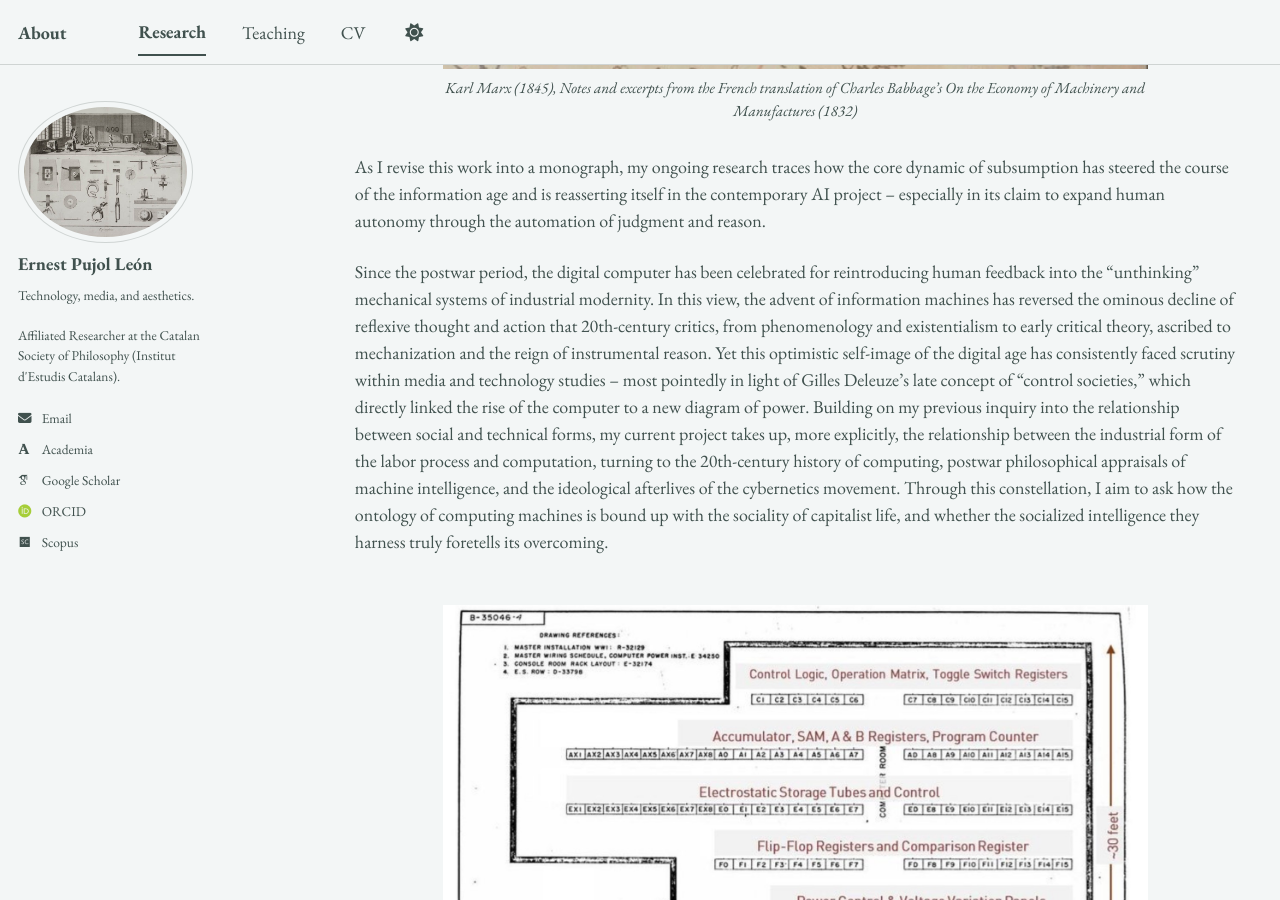
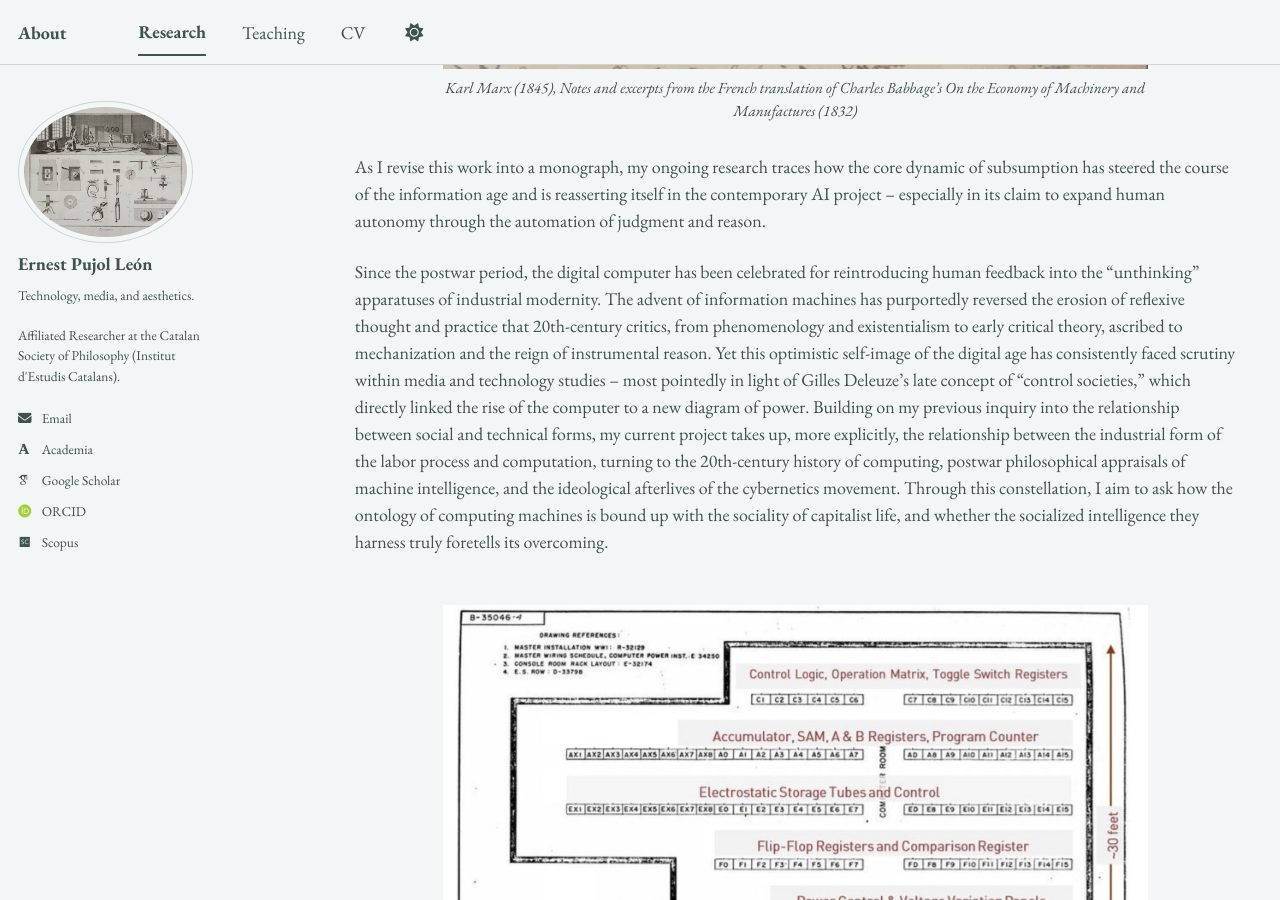
Before and after one commit to epujol90/epujol90.github.io, a Jekyll site: the page built from _pages/research.md, in a window 1280 px wide and 900 px high, scrolled down 1560 px. Built offline with Jekyll 4.4.1, drawn with Linux system fonts in a browser that asks for light colours; some web fonts are replaced; a script bundle is joined from its source files by our own code; library files that are not in the unit come from our copies.

Commit message:
Update research.md

```diff
--- a/_pages/research.md
+++ b/_pages/research.md
@@ -27,7 +27,7 @@ My doctoral work centered on the _longue durée_ of industrial modernity and wha
 
 As I revise this work into a monograph, my ongoing research traces how the core dynamic of subsumption has steered the course of the information age and is reasserting itself in the contemporary AI project -- especially in its claim to expand human autonomy through the automation of judgment and reason.
 
-Since the postwar period, the digital computer has been celebrated for reintroducing human feedback into the "unthinking" mechanical systems of industrial modernity. In this view, the advent of information machines has reversed the ominous decline of reflexive thought and action that 20th-century critics, from phenomenology and existentialism to early critical theory, ascribed to mechanization and the reign of instrumental reason. Yet this optimistic self-image of the digital age has consistently faced scrutiny within media and technology studies -- most pointedly in light of Gilles Deleuze's late concept of “control societies," which directly linked the rise of the computer to a new diagram of power. Building on my previous inquiry into the relationship between social and technical forms, my current project takes up, more explicitly, the relationship between the industrial form of the labor process and computation, turning to the 20th-century history of computing, postwar philosophical appraisals of machine intelligence, and the ideological afterlives of the cybernetics movement. Through this constellation, I aim to ask how the ontology of computing machines is bound up with the sociality of capitalist life, and whether the socialized intelligence they harness truly foretells its overcoming.
+Since the postwar period, the digital computer has been celebrated for reintroducing human feedback into the "unthinking" apparatuses of industrial modernity. The advent of information machines has purportedly reversed the erosion of reflexive thought and practice that 20th-century critics, from phenomenology and existentialism to early critical theory, ascribed to mechanization and the reign of instrumental reason. Yet this optimistic self-image of the digital age has consistently faced scrutiny within media and technology studies -- most pointedly in light of Gilles Deleuze's late concept of “control societies," which directly linked the rise of the computer to a new diagram of power. Building on my previous inquiry into the relationship between social and technical forms, my current project takes up, more explicitly, the relationship between the industrial form of the labor process and computation, turning to the 20th-century history of computing, postwar philosophical appraisals of machine intelligence, and the ideological afterlives of the cybernetics movement. Through this constellation, I aim to ask how the ontology of computing machines is bound up with the sociality of capitalist life, and whether the socialized intelligence they harness truly foretells its overcoming.
 <br>
 <br>
 
```
